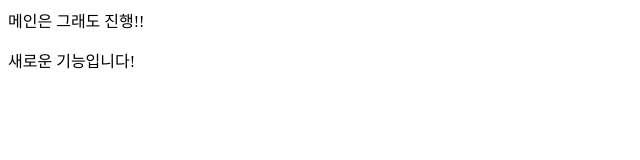
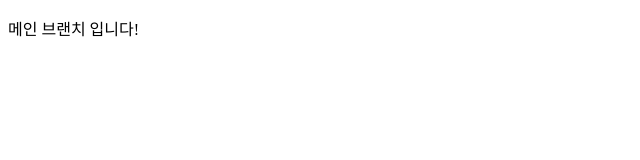
Before and after one commit to alswooy/GitinitTest, a plain HTML site: page index.html in a window 1280 px wide. Shown: the whole page, without its empty margins (0-640 px from the left). Drawn offline with Linux system fonts and the light colour scheme.

Commit message:
메인 브랜치 계속 변경

```diff
--- a/index.html
+++ b/index.html
@@ -3,14 +3,14 @@
 <head>
     <meta charset="UTF-8">
     <meta http-equiv="X-UA-Compatible" content="IE=edge" />
-    <meta name="viewport" content="width=device-width, initial-scale=1.0"
-<title>메인은 그래도 진행!!</title>
+    <meta name="viewport" content="width=device-width, initial-scale=1.0">
+    <title>충돌이 날까?!!</title>
 </head>
 
 
 <body>
 
-<p>새로운 기능입니다!</p>
+<p>메인 브랜치 입니다!</p>
 
 </body>
 </html>
```
